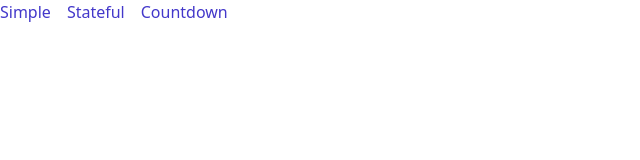
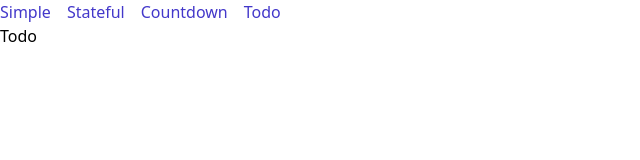
Before and after one commit to xXBricksquadXx/counter, a React (Create React App) app: page /todo in a window 1280 px wide. Shown: the top 160 px of the page, without its empty margins (0-640 px from the left). Built offline with nearby package versions, Linux system fonts and the light colour scheme.

Commit message:
:seedling: Todo

```diff
--- a/src/App.js
+++ b/src/App.js
@@ -1,5 +1,5 @@
 import { BrowserRouter as Router, Route, Switch } from "react-router-dom";
-import { Countdown, NavBar, Simple, Stateful } from "./components";
+import { Countdown, NavBar, Simple, Stateful, Todo } from "./components";
 
 function App() {
   return (
@@ -18,6 +18,10 @@ function App() {
         <Route path="/countdown">
           <Countdown />
         </Route>
+
+        <Route path="/todo">
+          <Todo />
+        </Route>
       </Switch>
     </Router>
   );
--- a/src/components/NavBar/index.js
+++ b/src/components/NavBar/index.js
@@ -7,7 +7,7 @@ function NavBar() {
         <li>
           <Link
             to="/simple-component"
-            className="text-indigo-700  hover:text-opacity-100 transition duration-150 ease-in-out"
+            className="text-indigo-700 hover:text-opacity-100 transition duration-150 ease-in-out"
           >
             Simple
           </Link>
@@ -15,7 +15,7 @@ function NavBar() {
         <li>
           <Link
             to="/stateful-component"
-            className="text-indigo-700  hover:text-opacity-100 transition duration-150 ease-in-out"
+            className="text-indigo-700 hover:text-opacity-100 transition duration-150 ease-in-out"
           >
             Stateful
           </Link>
@@ -23,9 +23,17 @@ function NavBar() {
         <li>
           <Link
             to="/countdown"
-            className="text-indigo-700  hover:text-opacity-100 transition duration-150 ease-in-out"
+            className="text-indigo-700 hover:text-opacity-100 transition duration-150 ease-in-out"
           >
             Countdown
+          </Link>
+        </li>
+        <li>
+          <Link
+            to="/todo"
+            className="text-indigo-700 hover:text-opacity-100 transition duration-150 ease-in-out"
+          >
+            Todo
           </Link>
         </li>
       </ul>
--- /dev/null
+++ b/src/components/Todo/index.js
@@ -0,0 +1,3 @@
+const Todo = () => <p>Todo</p>;
+
+export default Todo;
--- a/src/components/index.js
+++ b/src/components/index.js
@@ -2,3 +2,4 @@ export { default as Countdown } from "./Countdown";
 export { default as NavBar } from "./NavBar";
 export { default as Simple } from "./SimpleComponent";
 export { default as Stateful } from "./StatefulComponent";
+export { default as Todo } from "./Todo";
```
